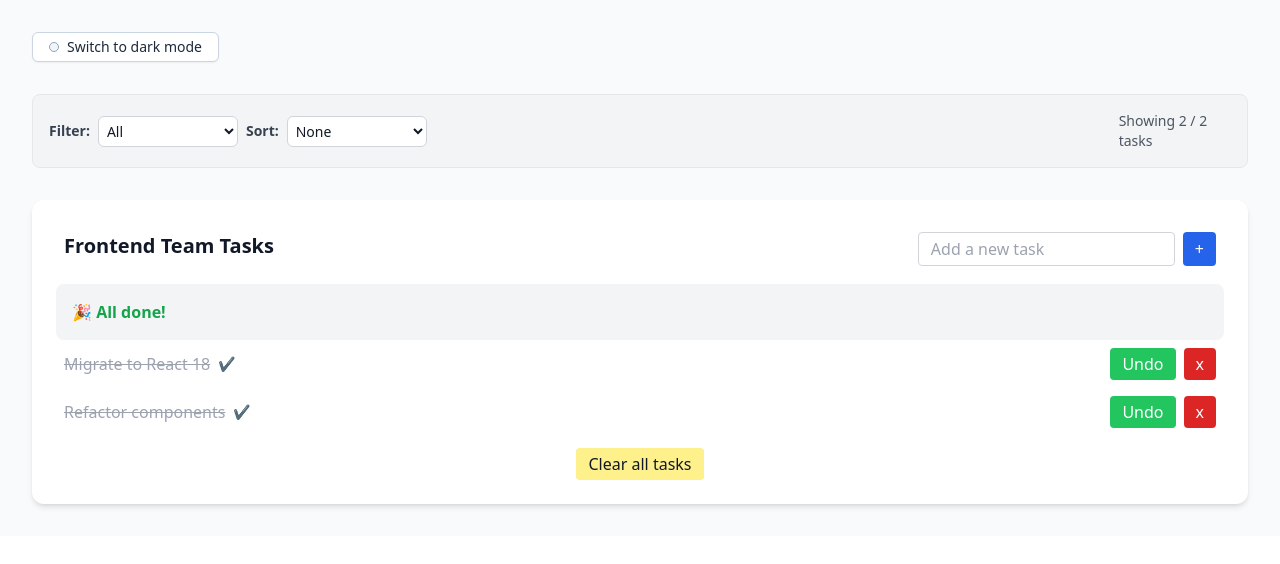
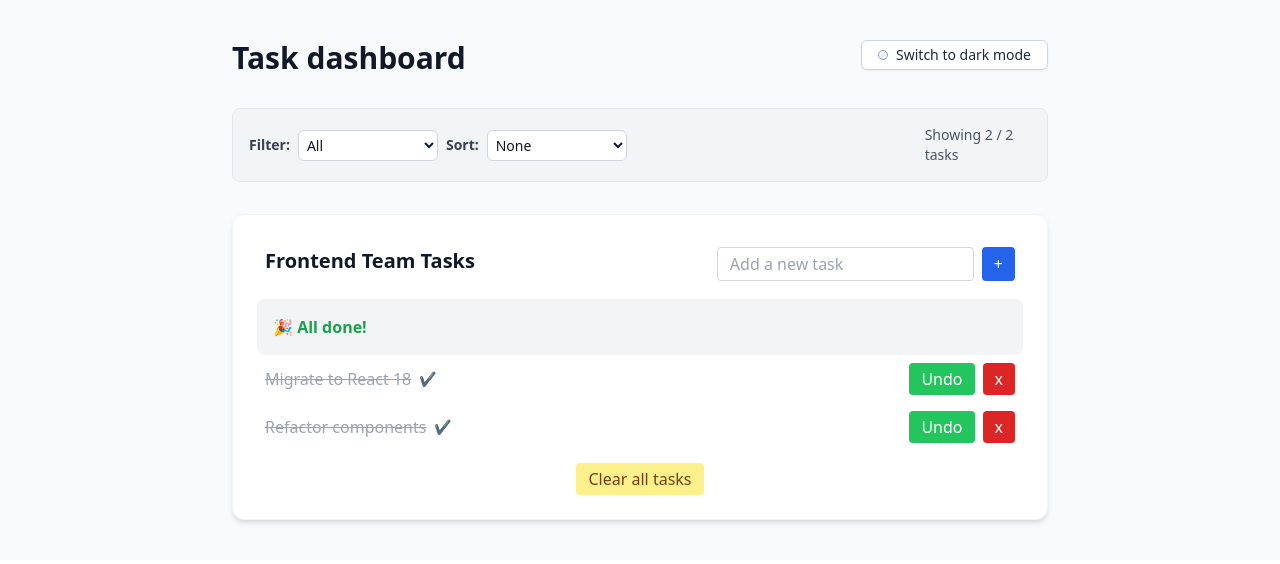
Before and after one commit to dalofe/react-playground, a React (Vite) app: page / in a window 1280 px wide. Shown: the top 564 px of the page. Built offline with nearby package versions, Linux system fonts and the light colour scheme; the HTML template or start-up script is replaced by a standard one.

Commit message:
Day 21: dark mode styles improved

```diff
--- a/src/App.tsx
+++ b/src/App.tsx
@@ -75,13 +75,8 @@
     <div
       className={`transition-colors duration-300 ${isDarkMode ? 'bg-slate-900 text-gray-100' : 'bg-gray-50 text-gray-900'}`}
     >
-      <div className="p-8 space-y-8">
-        <header>
-          <DarkModeToggle
-            isDarkMode={isDarkMode}
-            setIsDarkMode={setIsDarkMode}
-          />
-        </header>
+      <div className="max-w-4xl mx-auto p-6 sm:p-10 space-y-8">
+        <DarkModeToggle isDarkMode={isDarkMode} setIsDarkMode={setIsDarkMode} />
         <TaskFilterBar
           sort={sort}
           onSortChange={setSort}
--- a/src/components/AlertBox.tsx
+++ b/src/components/AlertBox.tsx
@@ -9,22 +9,11 @@
 const typeClasses: Record<AlertType, string> = {
   success:
     'bg-green-100 border-green-400 text-green-700 dark:border-green-500 dark:bg-green-900/60 dark:text-green-100',
-  error: 'bg-red-100 border-red-400 text-red-700',
-  warning: 'bg-yellow-100 border-yellow-400 text-yellow-700',
-};
-/*
-const typeClasses: Record<AlertType, string> = {
-  success: 'bg-green-100 border-green-400 text-green-700',
-  error: 'bg-red-100 border-red-400 text-red-700',
-  warning: 'bg-yellow-100 border-yellow-400 text-yellow-700',
-  success:
-    'bg-green-100 border-green-400 text-green-700 dark:border-green-500 dark:bg-green-900/60 dark:text-green-100',
   error:
     'bg-red-100 border-red-400 text-red-700 dark:border-red-500 dark:bg-red-900/60 dark:text-red-100',
   warning:
     'bg-yellow-100 border-yellow-400 text-yellow-700 dark:border-amber-500 dark:bg-amber-900/60 dark:text-amber-100',
 };
-*/
 
 export function AlertBox({
   message,
@@ -35,12 +24,17 @@
 
   return (
     <div
-      className={`border-l-4 p-4 mb-4 rounded fixed right-8 bottom-8 shadow-md transition-opacity ${typeClasses[type]}`}
+      className={`fixed bottom-8 right-8 mb-4 rounded border-l-4 p-4 shadow-md transition-opacity dark:shadow-lg ${typeClasses[type]}`}
       role="alert"
     >
       <p>{message}</p>
       {dismissible && (
-        <button className="absolute top-1 right-2 text-lg font-bold text-inherit hover:opacity-70">
+        <button
+          className="absolute right-2 top-1 text-lg font-bold text-inherit transition
+        hover:opacity-70
+        focus:outline-none focus:ring-2 focus:ring-blue-400 focus:ring-offset-2
+        dark:focus:ring-blue-600"
+        >
           x
         </button>
       )}
--- a/src/components/DarkModeToggle.tsx
+++ b/src/components/DarkModeToggle.tsx
@@ -9,29 +9,16 @@
   setIsDarkMode,
 }: DarkModeToggleProps) {
   return (
-    <div>
+    <div className="flex flex-col sm:flex-row justify-between gap-4">
+      <h1 className="text-3xl font-bold">Task dashboard</h1>
       <button
         className="self-start inline-flex items-center gap-2 rounded-md border border-slate-300 bg-white px-4 py-1 text-sm font-medium text-slate-800 shadow-sm transition hover:bg-slate-100
                   dark:border-slate-600 dark:bg-slate-800 dark:text-slate-100 dark:hover:bg-slate-700"
         onClick={() => setIsDarkMode((prev) => !prev)}
       >
         <span className="h-2.5 w-2.5 rounded-full border border-slate-400 bg-slate-100 dark:border-slate-500 dark:bg-slate-600"></span>
-        Switch to {isDarkMode ? 'light ' : 'dark'} mode
+        {isDarkMode ? 'Switch to light mode' : 'Switch to dark mode'}
       </button>
     </div>
   );
 }
-
-/*
- <button
-  type="button"
-  aria-pressed={isDarkMode}
-  onClick={() => setIsDarkMode((prev) => !prev)}
-  className="dark:border-slate-600 dark:bg-slate-800 dark:text-slate-100 dark:hover:bg-slate-700"
->
-  <span
-    className="h-2.5 w-2.5 rounded-full border border-slate-400 bg-slate-100 dark:border-slate-500 dark:bg-slate-600"
-  ></span>
-  {isDarkMode ? 'Switch to light mode' : 'Switch to dark mode'}
-</button>
-*/
--- a/src/components/TaskFilterBar.tsx
+++ b/src/components/TaskFilterBar.tsx
@@ -18,7 +18,9 @@
   numberOfVisibleTasks,
 }: TaskFilterBarProps) {
   return (
-    <div className="flex flex-col gap-3 rounded-lg border border-gray-200 bg-gray-100 p-3 sm:flex-row sm:items-center sm:p-4 sm:justify-between sm:gap-4 dark:border-slate-700 dark:bg-slate-800">
+    <div className="flex flex-col gap-3 rounded-lg border border-gray-200 bg-gray-100 p-3
+    sm:flex-row sm:items-center sm:p-4 sm:justify-between sm:gap-4
+    dark:border-slate-700 dark:bg-slate-800">
       {/* Left side: Filter + Sort */}
       <div className="flex flex-col sm:flex-row sm:items-center gap-2 w-full">
         {/* Filter */}
--- a/src/components/TaskList.tsx
+++ b/src/components/TaskList.tsx
@@ -46,7 +46,10 @@
   };
 
   return (
-    <div className="p-6 bg-white rounded-xl shadow-md mt-6">
+    <div
+      className="mt-6 rounded-xl border border-gray-100 bg-white p-6 shadow-md
+    dark:border-slate-700 dark:bg-slate-800"
+    >
       <div className="flex justify-between p-2">
         <h2 className="mb-4 text-xl font-semibold text-gray-900 dark:text-gray-100">
           {title}
@@ -64,31 +67,39 @@
             .map((task) => (
               <li
                 key={task.id}
-                className="flex justify-between items-center p-2 text-gray-800"
+                className="flex items-center justify-between p-2 text-gray-800 dark:text-gray-100"
               >
                 <div className="flex items-center gap-2">
                   <span
                     className={
-                      task.completed ? 'line-through text-gray-400' : ''
+                      task.completed
+                        ? 'line-through text-gray-400 dark:text-gray-500'
+                        : ''
                     }
                   >
                     {task.title}
                   </span>
                   {task.completed && (
-                    <span className="text-green-600 text-sm">✔</span>
+                    <span className="text-green-600 text-sm dark:text-green-400">
+                      ✔
+                    </span>
                   )}
                 </div>
 
                 <div>
                   <button
                     onClick={() => toggleTask(task.id)}
-                    className="px-3 py-1 mr-2 bg-green-500 text-white rounded hover:bg-green-600 transition"
+                    className="mr-2 rounded px-3 py-1 bg-green-500 text-white transition
+                    hover:bg-green-600
+                    dark:bg-green-600 dark:hover:bg-green-500"
                   >
                     {task.completed ? 'Undo' : 'Done'}
                   </button>
                   <button
                     onClick={() => deleteTask(task.id)}
-                    className="px-3 py-1 bg-red-600 text-white rounded hover:bg-red-700 transition"
+                    className="rounded px-3 py-1 bg-red-600 text-white transition
+                    hover:bg-red-700
+                    dark:bg-red-600 dark:hover:bg-red-500"
                   >
                     x
                   </button>
@@ -100,7 +111,9 @@
       <div className="grid justify-items-center mt-3">
         <button
           onClick={emptyList}
-          className="px-3 py-1 bg-yellow-200 rounded hover:bg-yellow-300 transition"
+          className="rounded px-3 py-1 bg-yellow-200 text-yellow-900 transition
+          hover:bg-yellow-300
+          dark:bg-amber-500/20 dark:text-amber-200 dark:hover:bg-amber-500/30"
         >
           Clear all tasks
         </button>
--- a/src/components/TaskProgress.tsx
+++ b/src/components/TaskProgress.tsx
@@ -10,17 +10,19 @@
   const progress = total > 0 ? Math.round((completed / total) * 100) : 0;
 
   return (
-    <div className="p-4 bg-gray-100 rounded-lg">
+    <div className="rounded-lg bg-gray-100 p-4 dark:bg-slate-700/60">
       {progress === 100 ? (
-        <div className="text-green-600 font-semibold">🎉 All done!</div>
+        <div className="font-semibold text-green-600 dark:text-green-400">
+          🎉 All done!
+        </div>
       ) : (
         <>
-          <div>
+          <div className="text-gray-700 dark:text-gray-200">
             {completed} of {total} tasks completed ({progress}%)
           </div>
-          <div className="w-full bg-gray-200 rounded-full h-2 mt-2">
+          <div className="h-2 mt-2 w-full rounded-full bg-gray-200 dark:bg-slate-600">
             <div
-              className="bg-green-500 h-2 rounded-full"
+              className="h-2 rounded-full bg-green-500 dark:bg-green-400"
               style={{ width: `${progress}%` }}
             ></div>
           </div>
--- a/src/index.css
+++ b/src/index.css
@@ -4,6 +4,9 @@
 
 @layer components {
   .select-base {
-    @apply flex-grow sm:flex-grow-0 sm:min-w-[140px] border border-gray-300 rounded-md p-1 text-sm bg-white hover:border-gray-400 focus:outline-none focus:ring-2 focus:ring-blue-200 focus:border-blue-400 transition;
+    @apply flex-grow sm:flex-grow-0 sm:min-w-[140px] border border-gray-300 rounded-md p-1 text-sm bg-white text-gray-900
+    hover:border-gray-400
+    focus:outline-none focus:ring-2 focus:ring-blue-200 focus:border-blue-400 transition
+    dark:bg-slate-800 dark:border-slate-600 dark:text-gray-100 dark:hover:border-slate-500 dark:focus:ring-blue-500 dark:focus:border-blue-500;
   }
 }
```
Also changed, not shown: src/components/TaskForm.tsx (+35 -24 lines).
